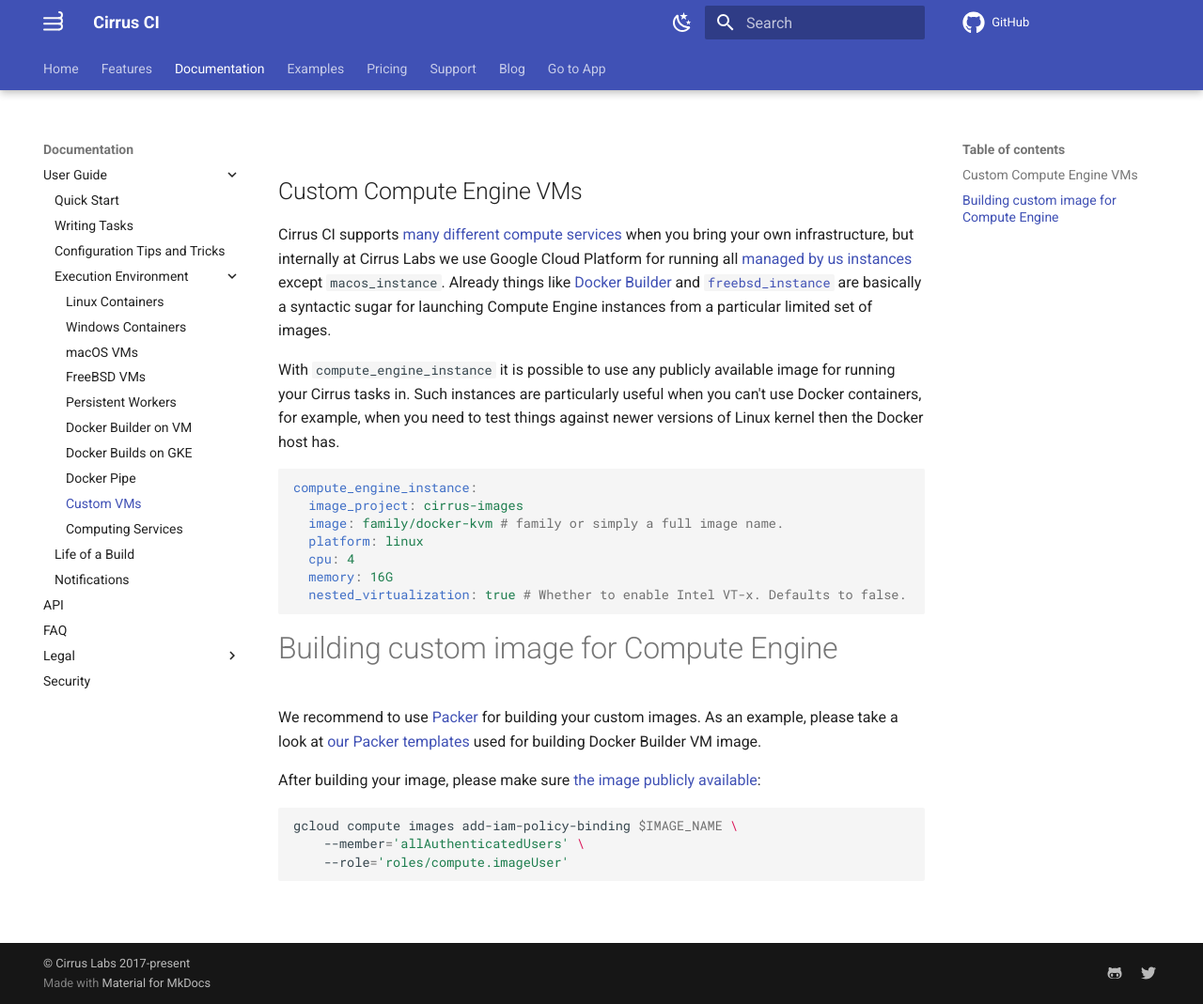
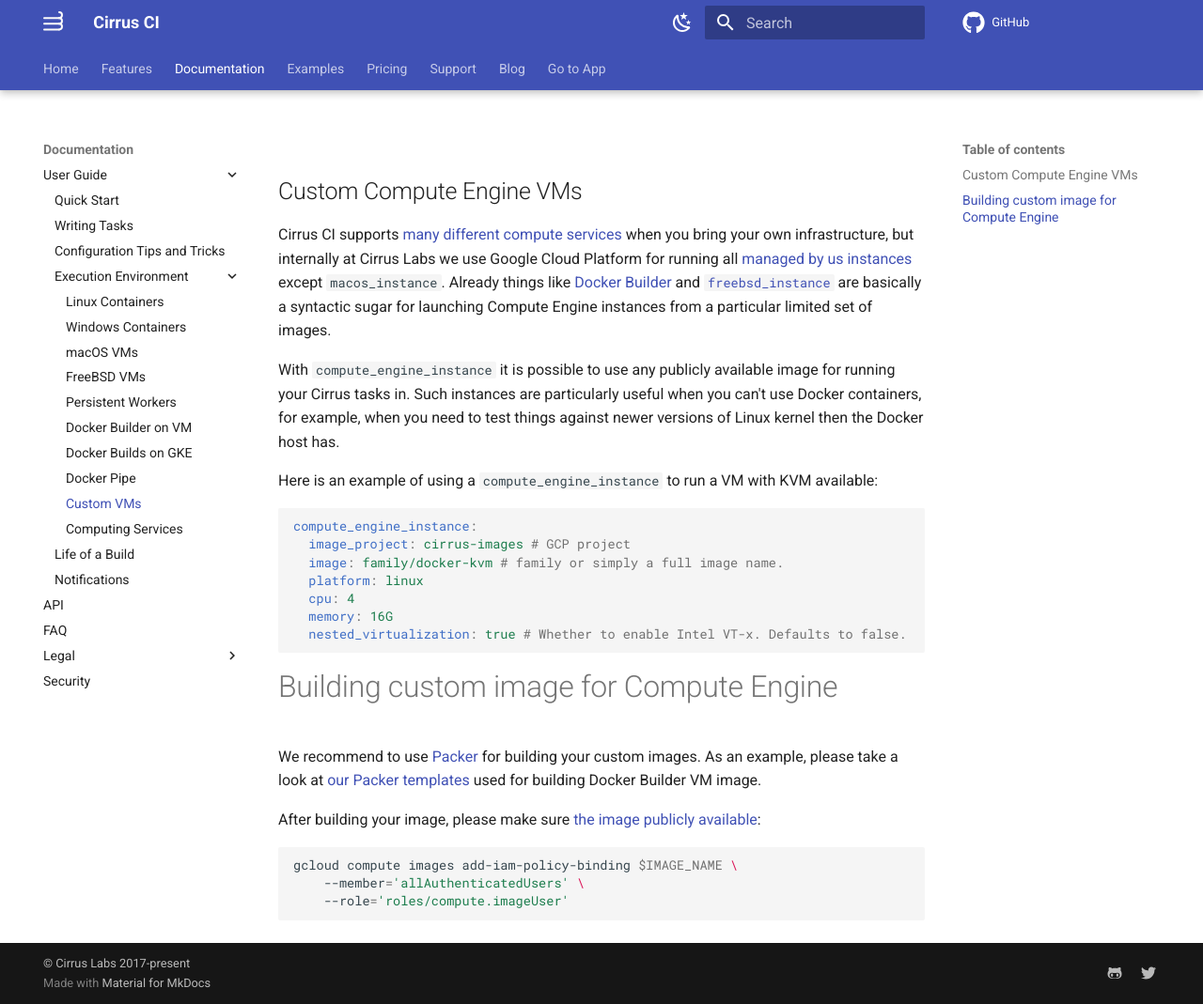
Before and after one commit to cirruslabs/cirrus-ci-docs, an MkDocs documentation site: the page built from docs/guide/custom-vms.md, in a window 1280 px wide and 1069 px high. Shown: the whole window at 94% size. Built offline with MkDocs 1.6.1 and Material for MkDocs 9.7.7, drawn with Linux system fonts in a browser that asks for light colours; comment, search, counter and statistics services are not loaded.

````diff
--- a/docs/guide/custom-vms.md
+++ b/docs/guide/custom-vms.md
@@ -9,9 +9,11 @@ With `compute_engine_instance` it is possible to use any publicly available imag
 Such instances are particularly useful when you can't use Docker containers, for example, when you need to test things
 against newer versions of Linux kernel then the Docker host has.
 
+Here is an example of using a `compute_engine_instance` to run a VM with KVM available:
+
 ```yaml
 compute_engine_instance:
-  image_project: cirrus-images
+  image_project: cirrus-images # GCP project
   image: family/docker-kvm # family or simply a full image name.
   platform: linux
   cpu: 4
````
Also changed, not shown: docs/guide/writing-tasks.md (+1 -1 lines), docs/guide/docker-builder-vm.md (line endings or trailing spaces).
